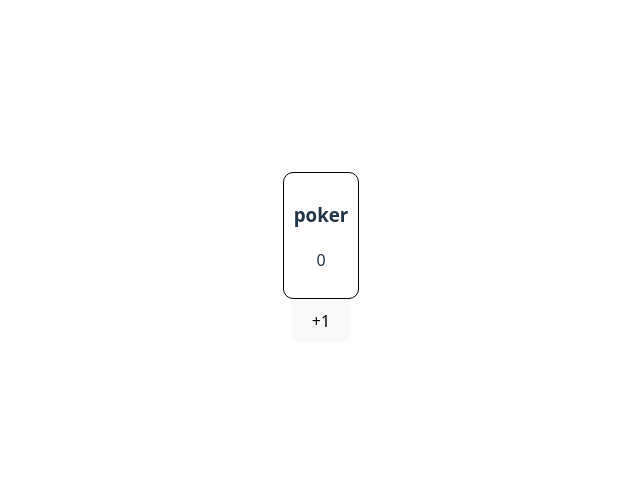
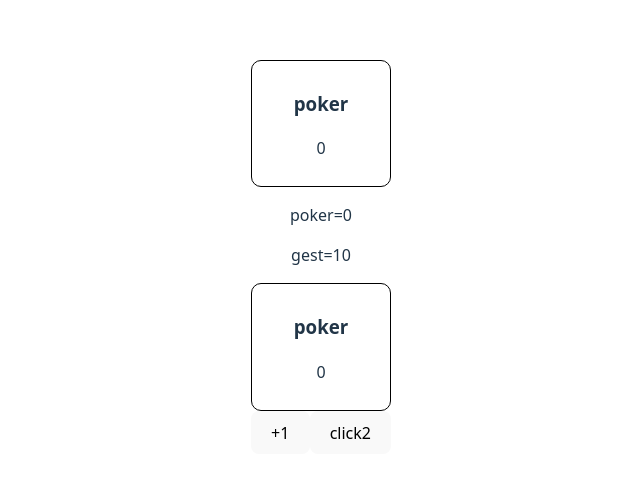
Before and after one commit to Mahdilvl20/planning-poker, a React (Vite) app in the folder planning-poker-frontend/: page / in a window 1280 px wide. Shown: the part 143-620 px from the top of the page, without its empty margins (319-959 px from the left). Built offline with nearby package versions, Linux system fonts and the light colour scheme.

Commit message:
callbackbutton

```diff
--- a/planning-poker-frontend/src/App.tsx
+++ b/planning-poker-frontend/src/App.tsx
@@ -9,9 +9,9 @@ function App() {
   return (
       <div>
 
-      {/*<Functionalcard title="poker" values='0'/>
+      <Functionalcard title="poker" values='0'/>
       <UserBadge name="poker" score={0} />
-      <UserBadge/>*/}
+      <UserBadge/>
           <ParentDemo/>
       </div>
   )
--- a/planning-poker-frontend/src/example/components/ParentDemo.tsx
+++ b/planning-poker-frontend/src/example/components/ParentDemo.tsx
@@ -1,12 +1,18 @@
 import {useState} from "react";
 import Functionalcard from "./FunctialCard.tsx";
+import ButtonWithCallback from "./buttonwithcallback.tsx";
 
 function Poker() {
     const [count,setCount] = useState(0);
+    function handleClick({}) {
+        alert("test")
+        setCount(count + 1);
+    }
     return (
             <div>
                 <Functionalcard title="poker" values={[count]}/>
                 <button onClick={()=>setCount(count+1)}>+1</button>
+                <ButtonWithCallback onClick={handleClick}/>
             </div>
     )
 }
--- /dev/null
+++ b/planning-poker-frontend/src/example/components/buttonwithcallback.tsx
@@ -0,0 +1,6 @@
+function ButtonWithCallback({onClick,label='click2'}) {
+    return (
+        <button onClick={onClick}>{label}</button>
+    );
+}
+export default ButtonWithCallback;
```
